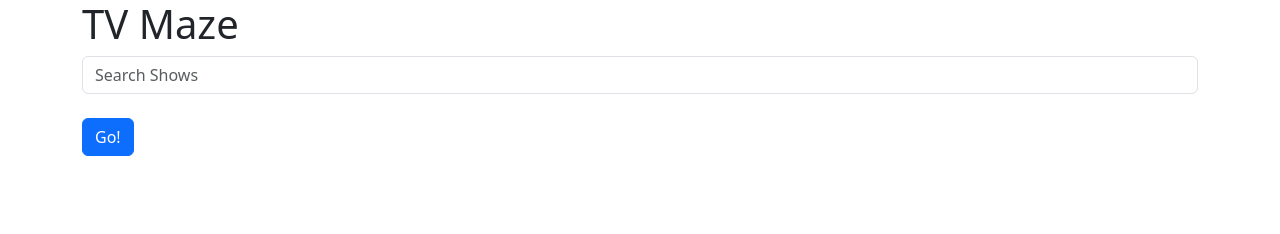
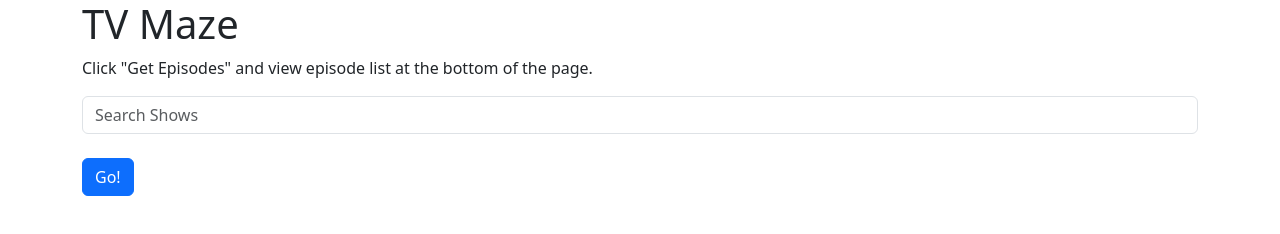
Before and after one commit to tmt16/TV-Maze-API, a website: page index.html in a window 1280 px wide. Drawn offline with nearby package versions, Linux system fonts and the light colour scheme.

Commit message:
Update index.html

```diff
--- a/index.html
+++ b/index.html
@@ -9,6 +9,7 @@
     <div class="container">
 
     <h1>TV Maze</h1>
+      <p>Click "Get Episodes" and view episode list at the bottom of the page.</p>
 
     <form class="form-inline" id="search-form">
       <input class="form-control" id="search-query" placeholder="Search Shows">
```
